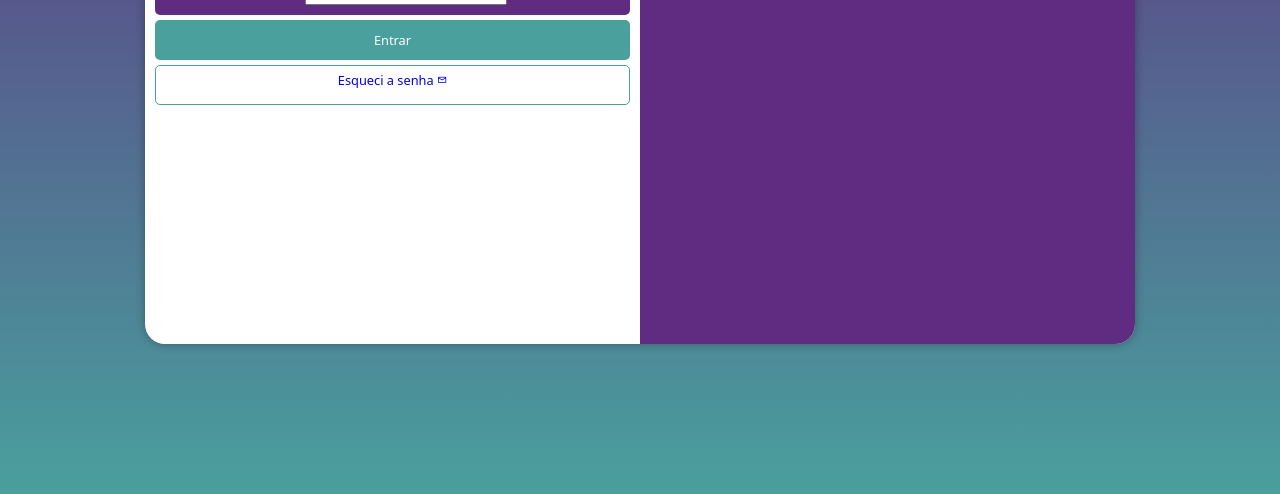
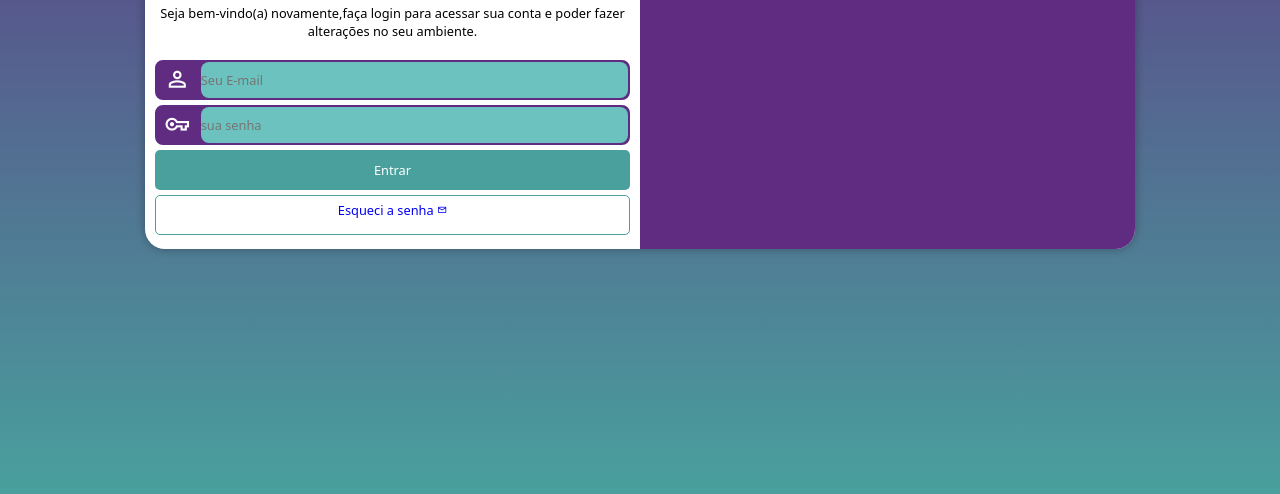
Before and after one commit to AldairRocha/projeto-login, a plain HTML site: page index.html in a window 1280 px wide. Shown: the part 306-800 px from the top of the page. Drawn offline with nearby package versions, Linux system fonts and the light colour scheme.

Commit message:
correção do translate e fim do exercicio

```diff
--- a/estilos/media.css
+++ b/estilos/media.css
@@ -9,12 +9,14 @@ Telas grandes: acima de 1200px
 */
 
 @media screen and (min-width:768px) and (max-width:992px) {
+    /* CONFIGURAÇÕES PARA TABLET */
     body{
         background-image: linear-gradient(to top, #49a09d, #5f2c82);
 
     }
     section#login{
         width: 80vw;
+        height: 270px;
 
     }
     section#login>div#imagem{
@@ -30,12 +32,14 @@ Telas grandes: acima de 1200px
     }
 }
 @media screen  and (min-width:992px) {
+    /* CONFIGURAÇÕES PARA PC  */
     body{
         background-image: linear-gradient(to top, #49a09d, #5f2c82);
 
     }
     section#login{
         width: 990px;
+        height: 310px;
 
 
     }
@@ -49,3 +53,7 @@ Telas grandes: acima de 1200px
         width: 50%;
     }
 }
+section#login>div#formulario>p{
+    font-size: 1em;
+    margin: 20px 0px;
+}
--- a/estilos/style.css
+++ b/estilos/style.css
@@ -57,16 +57,48 @@ div#formulario>h1{
 }
 form >div.campo{
     background-color: #5f2c82;
+    border: 2px solid #5f2c82;
     display: block;
     width: 100%;
     height: 40px;
-    border-radius: 5px;
+    border-radius: 8px;
     margin: 5px 0px;
+
 
 }
 div.campo > label{
     display: none;
 }
+div.campo >span{
+    color: white;
+    /* background-color: black; */
+    font-size: 2em;
+    width: 40px;
+    padding: 5px;
+
+
+}
+div.campo> input{
+    background-color: #6bc2bf;
+    font-size: 1em;
+    width: calc( 100% - 44px);
+    transform:translateY(-7px);
+    height: 100%;
+    border: 0px;
+    border-radius: 8px;
+
+}
+div.campo > input:focus-within{
+    background-color: white;
+
+}
+
+
+
+
+
+
+
 form>input[type=submit]{
     display: block;
     font-size: 1em;
```
